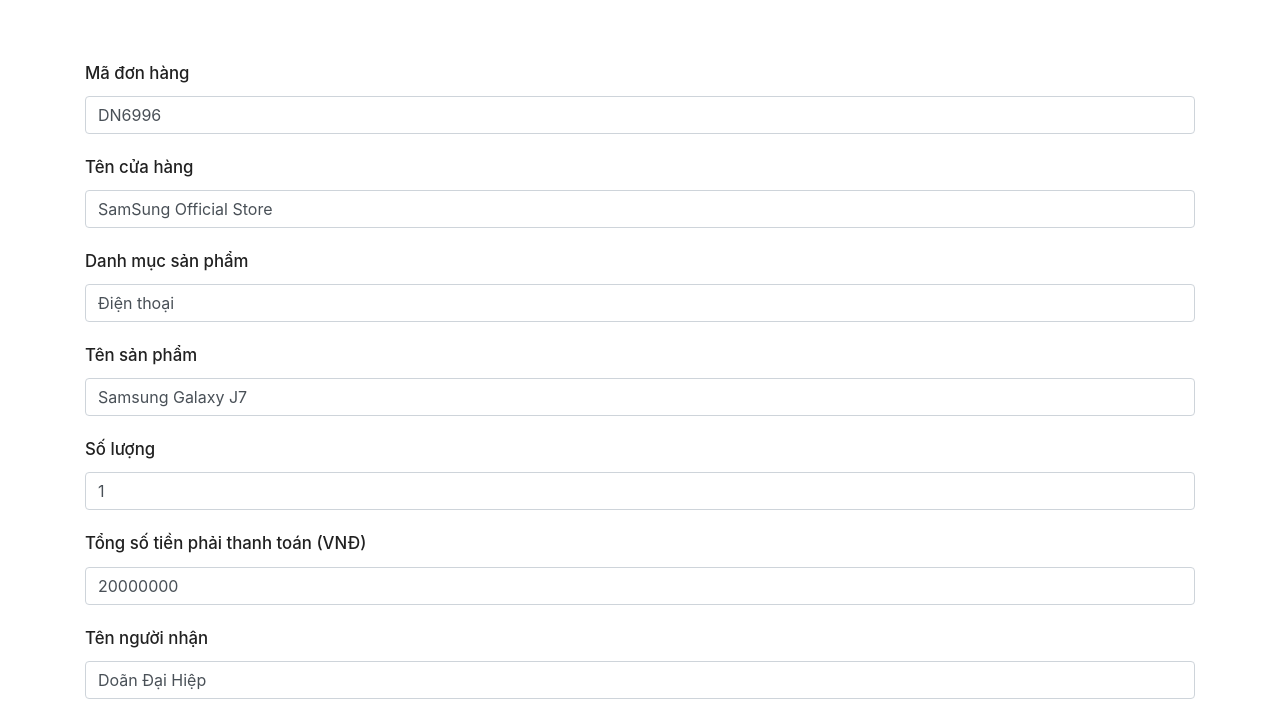
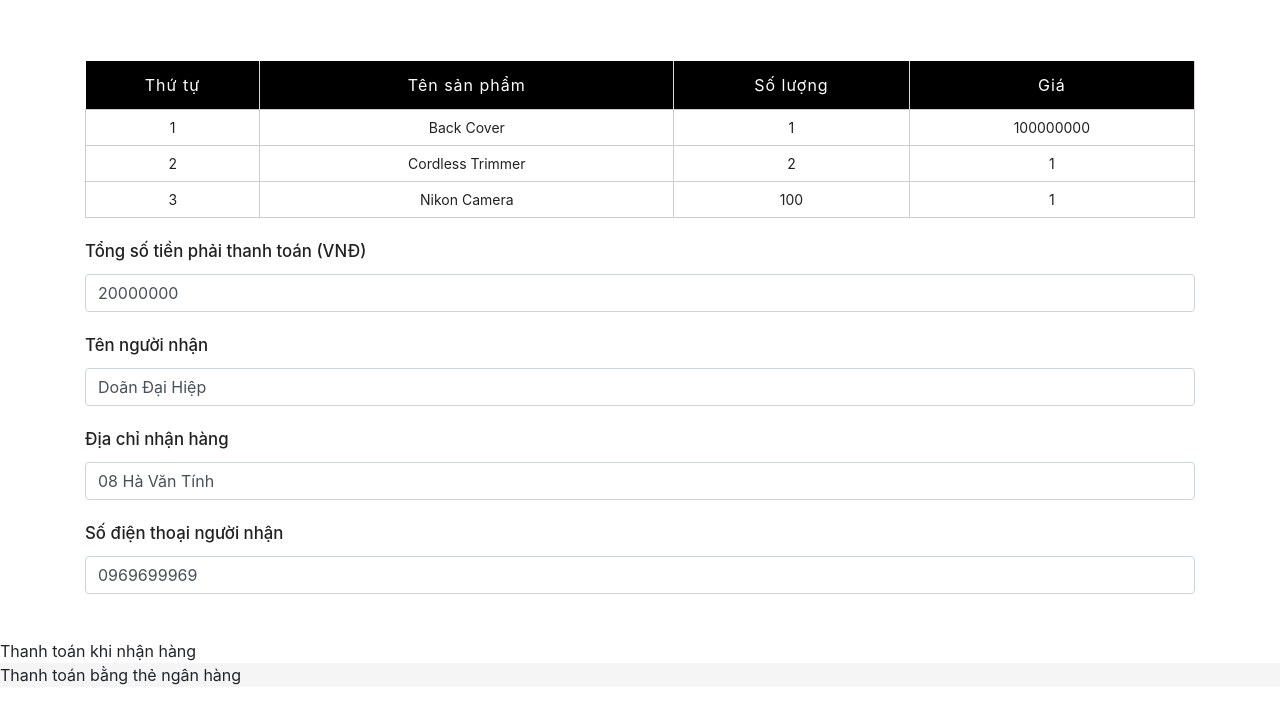
Before and after one commit to TIGeMi/TTCNWeb, a website with bundled scripts: page views/payment.html in a window 1280 px wide. Shown: the part 721-1427 px from the top of the page. Built offline with nearby package versions, Linux system fonts and the light colour scheme.

Commit message:
update payment+mndt

```diff
--- a/views/payment.html
+++ b/views/payment.html
@@ -261,33 +261,37 @@
 							<div class="credit-card-wrapper">
 								<div class="first-row form-group">
 								</div>
-									<div class="controls">
-										<label class="control-label">Mã đơn hàng</label>
-										<input class="billing-address-name form-control" type="text" name="name" value="DN6996">
-									</div>
-									<br>
-									<div class="controls">
-										<label class="control-label">Tên cửa hàng</label>
-										<input class="billing-address-name form-control" type="text" name="name" value="SamSung Official Store">
-									</div>
-									<br>
-									<div class="controls">
-										<label class="control-label">Danh mục sản phẩm</label>
-										<input class="billing-address-name form-control" type="text" name="name" value="Điện thoại">
-									</div>
-									<br>
-
-									<div class="controls">
-										<label class="control-label">Tên sản phẩm</label>
-										<input class="billing-address-name form-control" type="text" name="name" value="Samsung Galaxy J7">
-									</div>
-									<br>
-
-									<div class="controls">
-										<label class="control-label">Số lượng</label>
-										<input class="billing-address-name form-control" type="text" name="name" value="1">
-									</div>
-									<br>
+								<table class="timetable_sub">
+									<thead>
+										<tr>
+											<th>Thứ tự</th>
+											<th>Tên sản phẩm</th>
+											<th>Số lượng</th>
+											<th>Giá</th>
+										</tr>
+									</thead>
+									<tbody>
+										<tr class="rem1">
+											<td class="invert">1</td>
+											<td class="invert">Back Cover</td>
+											<td class="invert">1</td>
+											<td class="invert">100000000</td>
+										</tr>
+										<tr class="rem2">
+											<td class="invert">2</td>
+											<td class="invert">Cordless Trimmer</td>
+											<td class="invert">2</td>
+											<td class="invert">1</td>
+										</tr>
+										<tr class="rem3">
+											<td class="invert">3</td>
+											<td class="invert">Nikon Camera</td>
+											<td class="invert">100</td>
+											<td class="invert">1</td>
+										</tr>
+									</tbody>
+								</table>
+								<br>
 									<div class="controls">
 										<label class="control-label">Tổng số tiền phải thanh toán (VNĐ)</label>
 										<input class="billing-address-name form-control" type="text" name="name" value="20000000">
```
Also changed, not shown: views/managedetailpost.html (+10 -14 lines).
